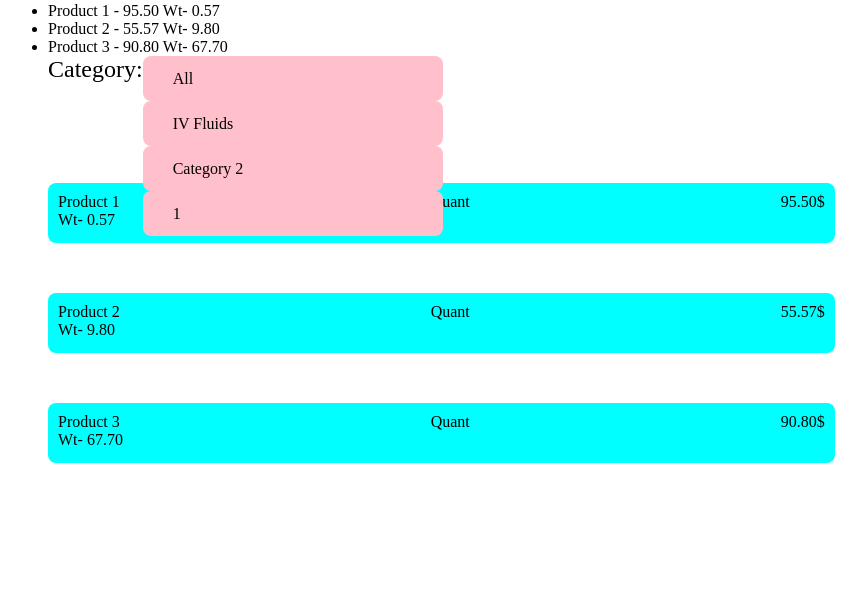
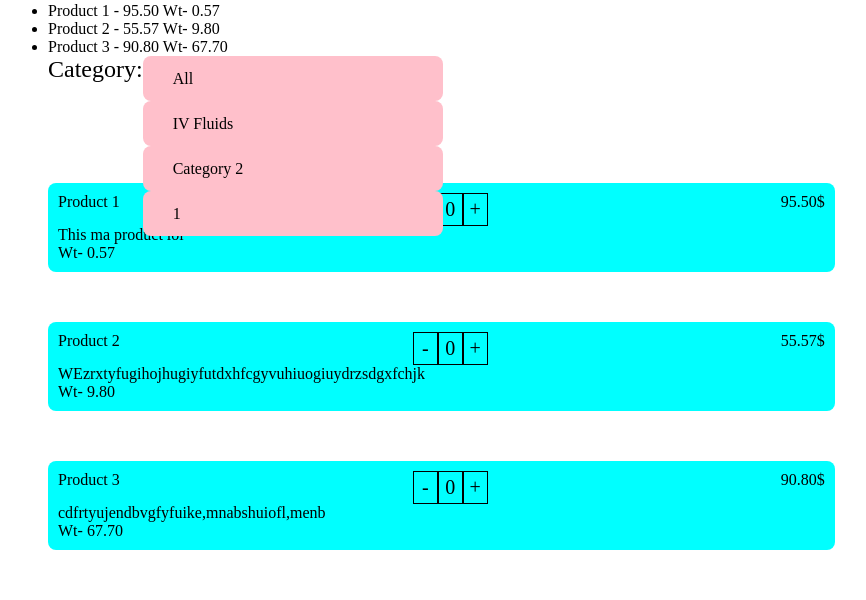
Before and after one commit to abhimanyu891998/AS-P-Project-Team-undefined, a Django app: page /order/supplies in a window 1280 px wide. Shown: the part 222-822 px from the top of the page, without its empty margins (2-868 px from the left). Before the commit the page ends 685 px from the top, so only its background shows below. Run offline with Django 3.2, Linux system fonts and the light colour scheme; data comes from the database, SQL or seed files in the repository.

Commit message:
Some mods from stash

```diff
--- a/project/static/css/style.css
+++ b/project/static/css/style.css
@@ -69,7 +69,6 @@ font-size: 24px;
 .itemsContainer li.item{
     list-style: none;
     width: 100%;
-    height: 60px;
     background: cyan;
     box-sizing: border-box;
     padding: 10px;
@@ -88,3 +87,17 @@ font-size: 24px;
 
 
 }
+
+.quantity{
+    display: flex;
+    font-size: 20px;
+}
+
+.plus, .minus, .value{
+    border: 1px solid;
+    padding: 4px;
+    width: 15px;
+    display: flex;
+    justify-content: center;
+    align-items: center;
+}
--- /dev/null
+++ b/project/static/js/main.js
@@ -0,0 +1,8 @@
+$(function(){
+
+    let obj = {};
+
+    $(".plus").on("click", function(){
+        window.alert("Clicked me");
+    });
+});
--- a/project/templates/project/base.html
+++ b/project/templates/project/base.html
@@ -25,6 +25,6 @@
 
 
     <script src="https://cdnjs.cloudflare.com/ajax/libs/jquery/3.3.1/jquery.min.js"></script>
-
+    <script src="{% static 'js/main.js' %}"></script>
 </body>
 </html>
--- a/project/templates/project/dispatch_list.html
+++ b/project/templates/project/dispatch_list.html
@@ -1,8 +1,5 @@
-<<<<<<< HEAD
+{% extends 'project/base.html' %}
 
-=======
-{% extends 'project/base.html' %}
->>>>>>> case/os
 {% for order in dispatch_order_list %}
 <p>{{order.total_weight}}</p><br>
 
--- a/project/templates/project/item_list.html
+++ b/project/templates/project/item_list.html
@@ -41,12 +41,20 @@
             <li class="item">
                 <div class="top">
                     <p>{{item.name}}</p>
-                    <p>Quant</p>
+                    <div class="quantity">
+                        <div class="minus">
+                            -
+                        </div>
+                        <div class="value">0</div>
+                        <div class="plus" data-id="{{item.id}}">
+                            +
+                        </div>
+                    </div>
                     <p>{{item.price}}$</p>
                 </div>
 
                 <div class="extra">
-
+                    <p>{{item.description}}</p>
                     Wt- {{item.weight}}
                 </div>
 
```
